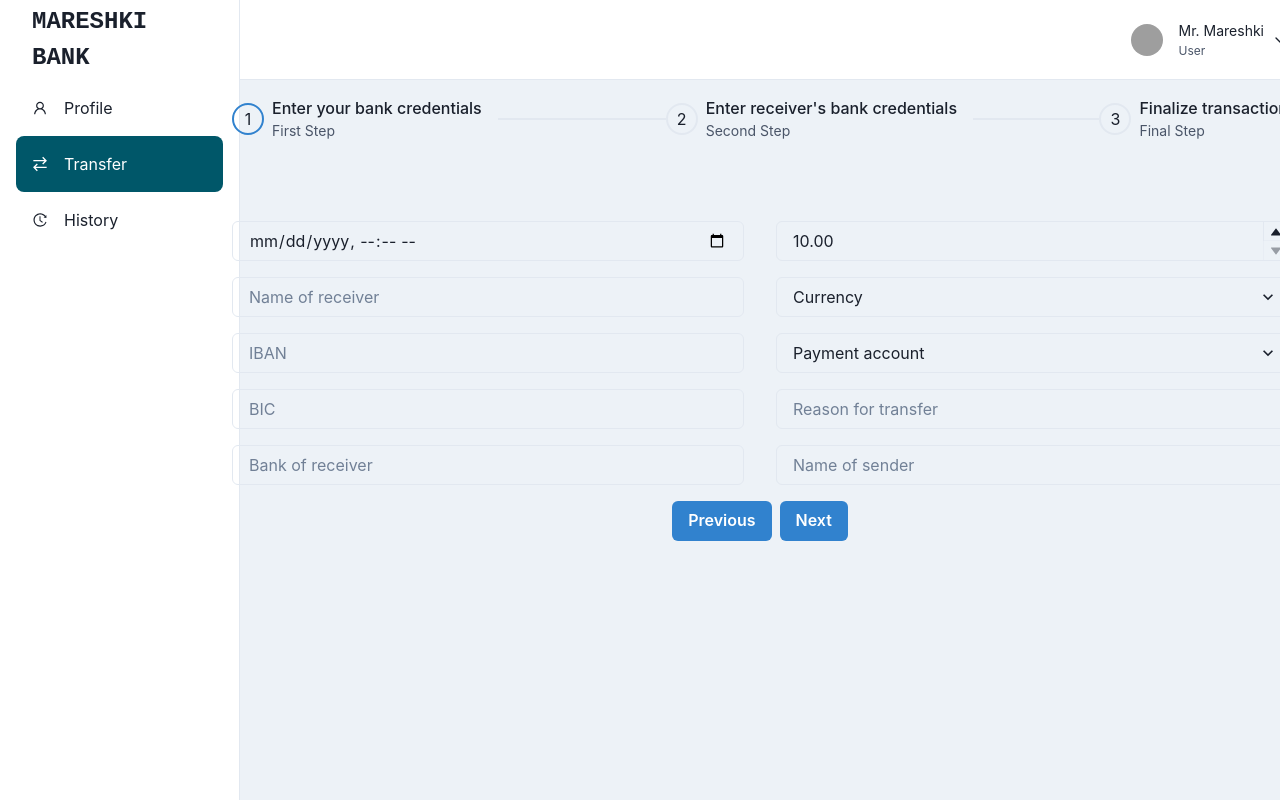
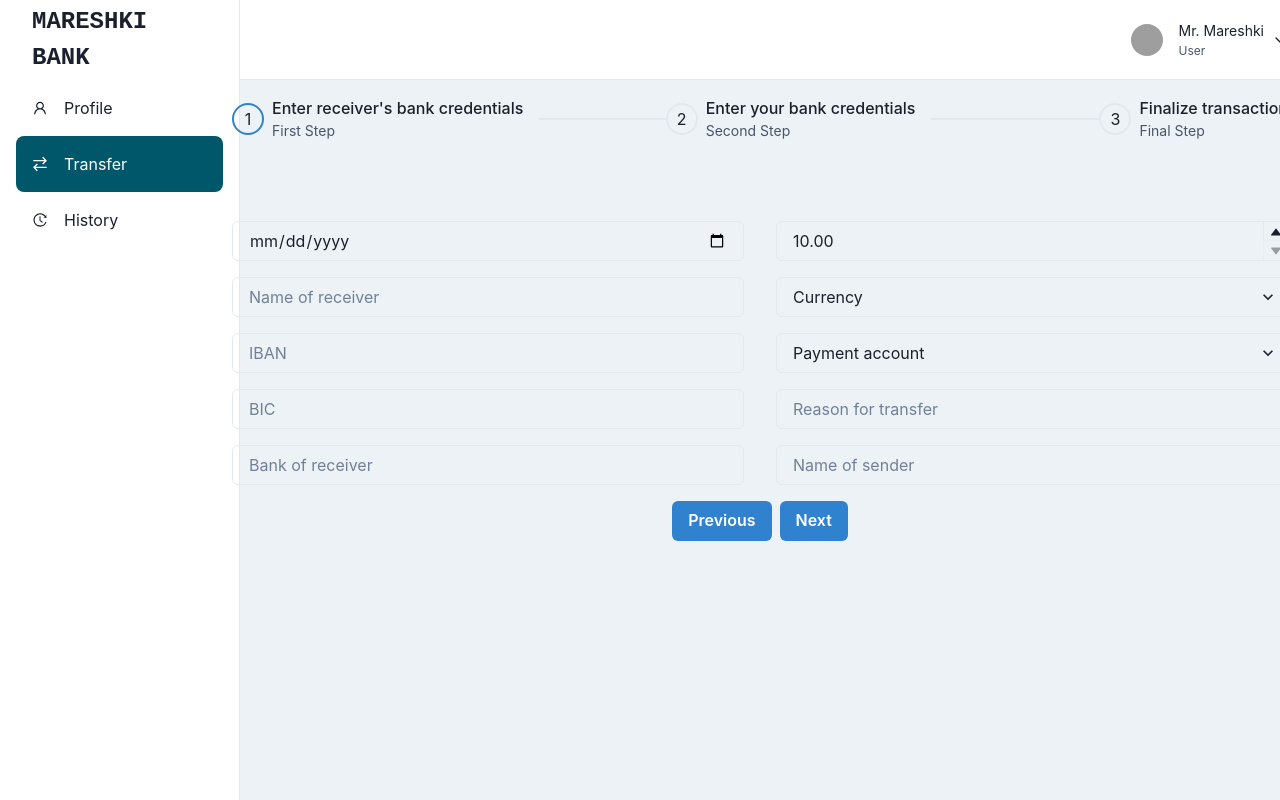
Before and after one commit to MarkVsudo/MareshkiFinance-ui, a React (Vite) app in the folder front-end-cleverpine/: page /dashboard in a window 1280 px wide. Both pictures are taken after a click on the element "Transfer". Shown: the top 800 px of the page. Built offline with nearby package versions, Linux system fonts and the light colour scheme; grey boxes are pictures that could not be loaded.

Commit message:
Working on transfer section in dashboard

```diff
--- a/front-end-cleverpine/src/components/DashboardPage/DashboardTransfer.tsx
+++ b/front-end-cleverpine/src/components/DashboardPage/DashboardTransfer.tsx
@@ -19,8 +19,8 @@
   import TransferSender from "./DashboardTransferComponents/TransferSender";
 
   const steps = [
-    { title: "Enter your bank credentials", description: "First Step", component: TransferSender },
-    { title: "Enter receiver's bank credentials", description: "Second Step", component: TransferReceiver },
+    { title: "Enter receiver's bank credentials", description: "First Step", component:  TransferReceiver},
+    { title: "Enter your bank credentials", description: "Second Step", component:  TransferSender},
     { title: "Finalize transaction", description: "Final Step" },
   ];
 
--- a/front-end-cleverpine/src/components/DashboardPage/DashboardTransferComponents/TransferReceiver.tsx
+++ b/front-end-cleverpine/src/components/DashboardPage/DashboardTransferComponents/TransferReceiver.tsx
@@ -1,14 +1,65 @@
-import { Flex, Text } from '@chakra-ui/react'
-import React from 'react'
+import React, { useEffect, useState } from "react";
+import { Flex, Input, NumberDecrementStepper, NumberIncrementStepper, NumberInput, NumberInputField, NumberInputStepper, Select } from "@chakra-ui/react";
 
-const TransferReceiver = () => {
+const TransferSender: React.FC = () => {
+  const [minDateTime, setMinDateTime] = useState<string>("");
+
+  useEffect(() => {
+    const now = new Date();
+    const year = now.getFullYear();
+    let month = (now.getMonth() + 1).toString();
+    let day = now.getDate().toString();
+
+    if (month.length === 1) month = "0" + month;
+    if (day.length === 1) day = "0" + day;
+
+    const minDatetimeString = `${year}-${month}-${day}`;
+    console.log("Min Datetime:", minDatetimeString);
+    setMinDateTime(minDatetimeString);
+  }, []);
+
   return (
     <>
-    <Flex flexDirection='column'>
-      <Text>Select an account from which you will make the transaction:</Text>
-    </Flex>
+      <Flex flexDirection="column">
+        <form>
+          <Flex gap="2rem">
+            <Flex flexDirection="column" gap="1rem" w="lg">
+              <Input
+                placeholder="Select Date"
+                size="md"
+                type="date"
+                min={minDateTime}
+              />
+              <Input placeholder="Name of receiver" />
+              <Input placeholder="IBAN" />
+              <Input placeholder="BIC" />
+              <Input placeholder="Bank of receiver" />
+            </Flex>
+            <Flex flexDirection="column" gap="1rem" w="lg">
+              <NumberInput defaultValue={10} precision={2} min={10} step={0.2}>
+                <NumberInputField />
+                <NumberInputStepper>
+                  <NumberIncrementStepper />
+                  <NumberDecrementStepper />
+                </NumberInputStepper>
+              </NumberInput>{" "}
+              <Select placeholder="Currency">
+                <option value="option1">BGN</option>
+                <option value="option2">EUR</option>
+                <option value="option3">USD</option>
+              </Select>
+              <Select placeholder="Payment account">
+                <option value="option1">BISERA</option>
+                <option value="option2">RINGS</option>
+              </Select>
+              <Input placeholder="Reason for transfer" />
+              <Input placeholder="Name of sender" />
+            </Flex>
+          </Flex>
+        </form>
+      </Flex>
     </>
-  )
-}
+  );
+};
 
-export default TransferReceiver
+export default TransferSender;
--- a/front-end-cleverpine/src/components/DashboardPage/DashboardTransferComponents/TransferSender.tsx
+++ b/front-end-cleverpine/src/components/DashboardPage/DashboardTransferComponents/TransferSender.tsx
@@ -1,56 +1,14 @@
-import {
-  Flex,
-  Input,
-  NumberDecrementStepper,
-  NumberIncrementStepper,
-  NumberInput,
-  NumberInputField,
-  NumberInputStepper,
-  Select,
-} from "@chakra-ui/react";
+import { Flex, Text } from '@chakra-ui/react'
+import React from 'react'
 
-const TransferSender = () => {
+const TransferReceiver = () => {
   return (
     <>
-      <Flex flexDirection="column">
-        <form>
-          <Flex gap='2rem'>
-            <Flex flexDirection="column" gap='1rem' w='lg'>
-              <Input
-                placeholder="Select Date and Time"
-                size="md"
-                type="datetime-local"
-              />
-              <Input placeholder="Name of receiver" />
-              <Input placeholder="IBAN" />
-              <Input placeholder="BIC" />
-              <Input placeholder="Bank of receiver" />
-            </Flex>
-            <Flex flexDirection="column" gap='1rem' w='lg'>
-              <NumberInput defaultValue={10} precision={2} min={10} step={0.2}>
-                <NumberInputField />
-                <NumberInputStepper>
-                  <NumberIncrementStepper />
-                  <NumberDecrementStepper />
-                </NumberInputStepper>
-              </NumberInput>{" "}
-              <Select placeholder="Currency">
-                <option value="option1">BGN</option>
-                <option value="option2">EUR</option>
-                <option value="option3">USD</option>
-              </Select>
-              <Select placeholder="Payment account">
-                <option value="option1">BISERA</option>
-                <option value="option2">RINGS</option>
-              </Select>
-              <Input placeholder="Reason for transfer" />
-              <Input placeholder="Name of sender" />
-            </Flex>
-          </Flex>
-        </form>
-      </Flex>
+    <Flex flexDirection='column'>
+      <Text>Select an account from which you will make the transaction:</Text>
+    </Flex>
     </>
-  );
-};
+  )
+}
 
-export default TransferSender;
+export default TransferReceiver
```
